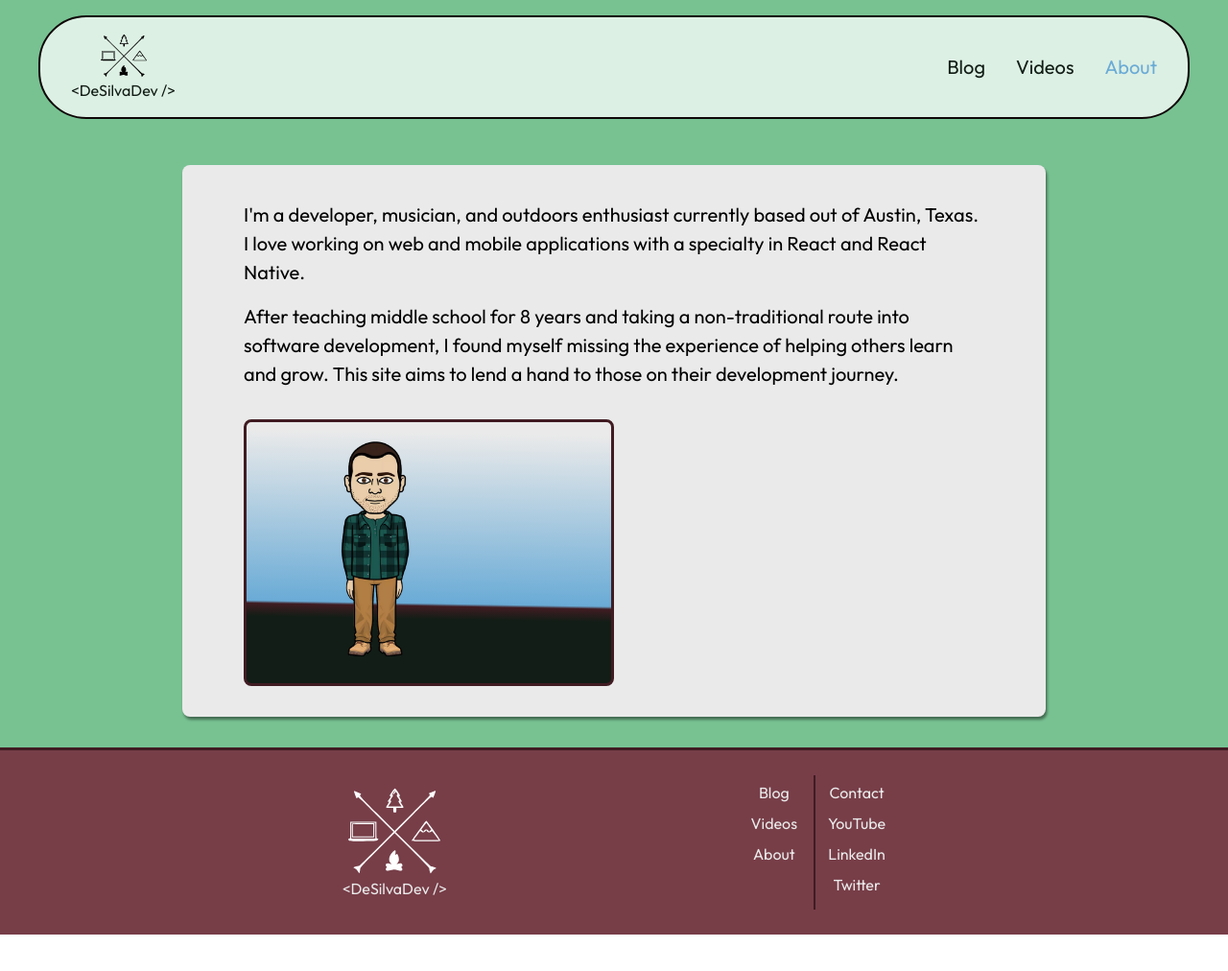
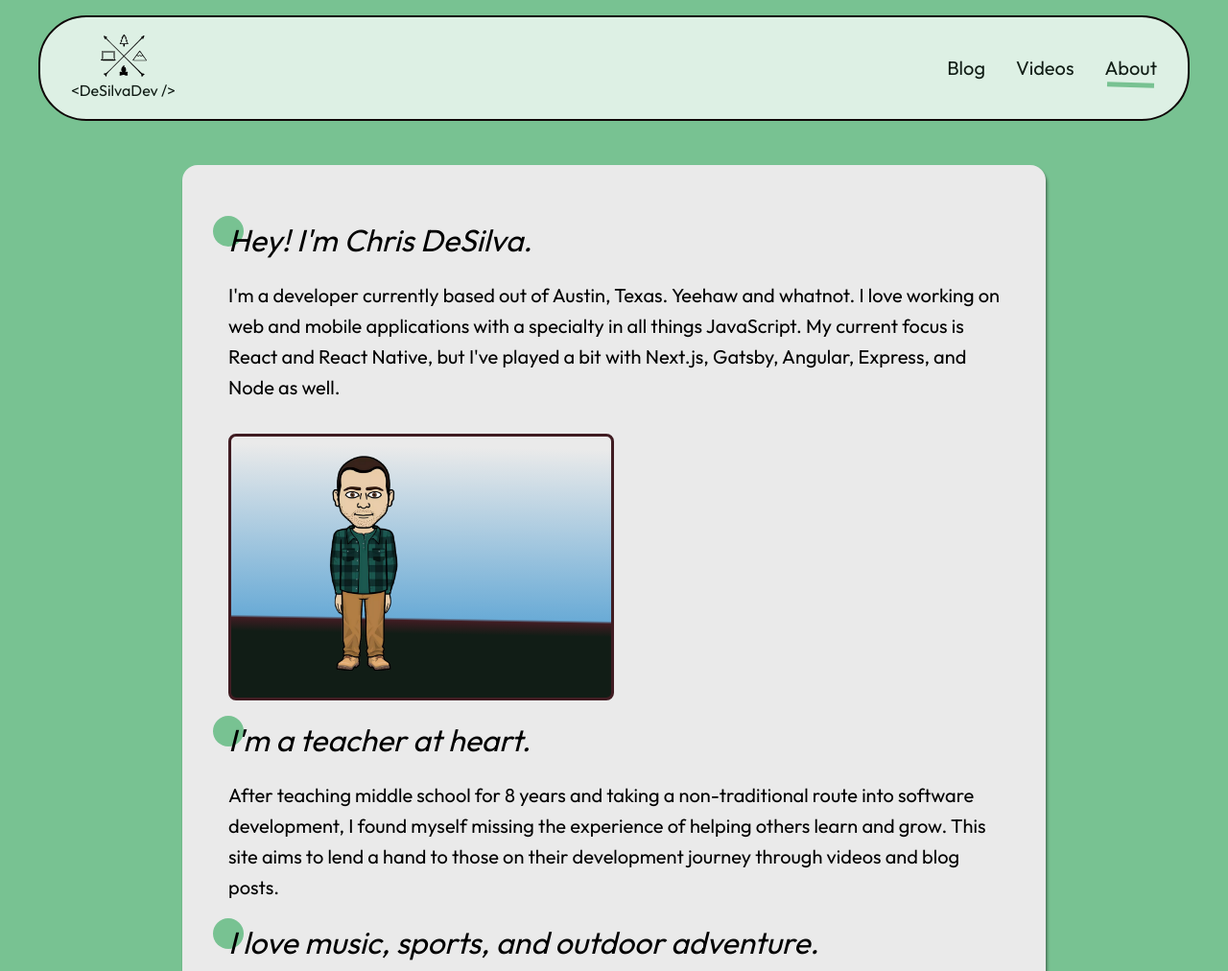
Before and after one commit to chrisdesilva/DeSilvaDev, a Gatsby site: page /about in a window 1280 px wide. Shown: the top 1012 px of the page at 96% size. Before the commit the page ends 974 px from the top, so only its background shows below. Built offline with nearby package versions, Linux system fonts and the light colour scheme; Gatsby itself is replaced by a stand-in of ours.

Commit message:
Adjust active styles, expand about page image on mobile, add link styles for posts, add variables for border-radius

```diff
--- a/src/components/layout/Header.js
+++ b/src/components/layout/Header.js
@@ -26,7 +26,7 @@ export const Header = () => {
     <Wrapper ref={navRef}>
       <Links scrolled={scrolled}>
         <div>
-          <Link to="/">
+          <Link to="/" className="logo">
             <img src={Logo} alt="DeSilvaDev" />
             {`<DeSilvaDev />`}
           </Link>
@@ -80,10 +80,6 @@ const Links = styled.div`
   max-width: 1200px;
   box-shadow: ${(props) => (props.scrolled ? "var(--box-shadow)" : null)};
 
-  .active {
-    color: var(--sky-blue);
-  }
-
   div {
     width: 100%;
     display: flex;
@@ -111,28 +107,25 @@ const Links = styled.div`
     margin-left: 32px;
   }
 
+  .logo {
+    display: flex;
+    flex-direction: column;
+    align-items: center;
+  }
+
   a {
     color: var(--dark-green);
     text-decoration: none;
     position: relative;
-    display: flex;
-    flex-direction: column;
-    align-items: center;
+    transition: color 300ms;
 
-    :hover:after {
-      width: 90%;
+    :hover {
+      color: var(--light-green);
     }
+  }
 
-    :after {
-      transition: 300ms width;
-      content: "";
-      height: 2px;
-      width: 0%;
-      position: absolute;
-      bottom: -8px;
-      left: 5%;
-      background-color: var(--dark-green);
-    }
+  .active {
+    color: var(--light-green);
   }
 
   @media ${BREAKPOINT.md} {
@@ -146,5 +139,20 @@ const Links = styled.div`
       justify-content: space-between;
       flex-direction: row;
     }
+
+    .active {
+      position: relative;
+      color: var(--dark-green);
+      ::after {
+        position: absolute;
+        height: 5px;
+        bottom: -8px;
+        left: 5%;
+        content: "";
+        background-color: var(--light-green);
+        width: 90%;
+        transform: rotate(2deg);
+      }
+    }
   }
 `;
--- a/src/pages/about.js
+++ b/src/pages/about.js
@@ -2,6 +2,7 @@ import React from "react";
 import styled from "styled-components";
 
 import Bitmoji from "images/bitmoji.png";
+import { BREAKPOINT } from "utils/breakpoints";
 import { Layout } from "components/layout/Layout";
 import Seo from "components/layout/SEO";
 import { VisuallyHidden } from "utils/styles";
@@ -15,20 +16,41 @@ const AboutPage = () => {
           <VisuallyHidden>
             <h1>About Page</h1>
           </VisuallyHidden>
+          <h2>
+            <span>Hey! I'm Chris DeSilva.</span>
+          </h2>
           <p>
-            I'm a developer, musician, and outdoors enthusiast currently based
-            out of Austin, Texas. I love working on web and mobile applications
-            with a specialty in React and React Native.
+            I'm a developer currently based out of Austin, Texas. Yeehaw and
+            whatnot. I love working on web and mobile applications with a
+            specialty in all things JavaScript. My current focus is React and
+            React Native, but I've played a bit with Next.js, Gatsby, Angular,
+            Express, and Node as well.
           </p>
+          <div>
+            <img src={Bitmoji} alt="Animated Chris DeSilva" />
+          </div>
+          <h2>
+            <span>I'm a teacher at heart.</span>
+          </h2>
           <p>
             After teaching middle school for 8 years and taking a
             non-traditional route into software development, I found myself
             missing the experience of helping others learn and grow. This site
-            aims to lend a hand to those on their development journey.
+            aims to lend a hand to those on their development journey through
+            videos and blog posts.
           </p>
-          <div>
-            <img src={Bitmoji} alt="Animated Chris DeSilva" />
-          </div>
+          <h2>
+            <span>I love music, sports, and outdoor adventure.</span>
+          </h2>
+          <p>
+            My wife and I have gone to 15 U.S. National Parks and are ready for
+            more once our daughter can sit up safely in one of those sweet baby
+            hiking backpacks. I like to take advantage of the vibrant music
+            scene here in Austin and enjoy playing guitar and singing as well.
+            Fall weekends typically involve lots of couch time being
+            disappointed by the Wisconsin Badgers and Dallas Cowboys. Other
+            parts of the year are spent with the Cubs and Bulls.
+          </p>
         </Content>
       </Wrapper>
     </Layout>
@@ -42,11 +64,11 @@ const Wrapper = styled.section`
 `;
 
 const Content = styled.div`
-  padding: 0 64px 32px 64px;
+  padding: 0 48px 48px 48px;
   margin: 0 auto;
   max-width: 900px;
   background: var(--white);
-  border-radius: 8px;
+  border-radius: 16px;
   box-shadow: var(--box-shadow);
 
   .title {
@@ -60,20 +82,44 @@ const Content = styled.div`
       color: var(--light-green);
     }
   }
+
+  h2 {
+    font-style: italic;
+    position: relative;
+    font-size: 2rem;
+    margin: 16px 0;
+
+    span {
+      position: relative;
+    }
+
+    ::before {
+      width: 1em;
+      height: 1em;
+      content: "";
+      background: var(--light-green);
+      position: absolute;
+      border-radius: 50%;
+      z-index: 0;
+      top: 0;
+      left: -16px;
+    }
+  }
+
   p {
     font-size: 1.25rem;
-    margin-bottom: 16px;
+    margin: 16px 0;
   }
 
   img {
     margin-left: 25%;
     display: block;
     height: 240px;
+    position: relative;
   }
 
   div {
     margin-top: 32px;
-    width: 50%;
     padding: 16px 0;
     position: relative;
     border-radius: 8px;
@@ -86,4 +132,10 @@ const Content = styled.div`
       var(--white) 95%
     );
   }
+
+  @media ${BREAKPOINT.md} {
+    div {
+      width: 50%;
+    }
+  }
 `;
--- a/src/pages/blog.js
+++ b/src/pages/blog.js
@@ -67,7 +67,7 @@ const Content = styled.div`
   padding: 16px;
   background: var(--transparent-dark-brown-90);
   border: 3px solid var(--black);
-  border-radius: 8px;
+  border-radius: var(--container-radius);
   box-shadow: var(--box-shadow);
 
   div {
@@ -84,7 +84,7 @@ const Post = styled(Link)`
   background-color: var(--transparent-white-75);
   border: 2px solid var(--black);
   padding: 16px 32px;
-  border-radius: 12px;
+  border-radius: var(--card-radius);
   margin-bottom: 16px;
   display: block;
   width: 100%;
--- a/src/pages/index.js
+++ b/src/pages/index.js
@@ -99,7 +99,7 @@ const VisuallyHidden = styled.div`
 `;
 
 const ContentContainer = styled.section`
-  border-radius: 20px;
+  border-radius: var(--container-radius);
   padding: 16px 32px;
   box-shadow: var(--box-shadow);
 
@@ -149,7 +149,7 @@ const Post = styled(Link)`
   background-color: var(--transparent-white-75);
   border: 2px solid var(--black);
   padding: 16px 32px;
-  border-radius: 12px;
+  border-radius: var(--card-radius);
   margin-bottom: 16px;
   display: block;
   width: 100%;
--- a/src/pages/videos.js
+++ b/src/pages/videos.js
@@ -60,7 +60,7 @@ const Content = styled.div`
   padding: 16px;
   background: var(--transparent-dark-brown-90);
   border: 3px solid var(--black);
-  border-radius: 8px;
+  border-radius: var(--container-radius);
   box-shadow: var(--box-shadow);
 
   div {
--- a/src/utils/styles.js
+++ b/src/utils/styles.js
@@ -25,6 +25,8 @@ export const GlobalStyle = createGlobalStyle`
         --white: rgb(234, 234, 234);
 
         --box-shadow: 1.5px 3px 3px hsl(0deg 0% 0% / 0.45);
+        --container-radius: 16px;
+        --card-radius: 8px;
     }
 
     *, *::before, *::after {
@@ -40,7 +42,7 @@ export const GlobalStyle = createGlobalStyle`
     }
 
     body {
-        line-height: 1.5;
+        line-height: 1.6;
         -webkit-font-smoothing: antialiased;
         font-family: 'Outfit', Tahoma, Geneva, Verdana, sans-serif;
     }
```
Also changed, not shown: src/components/templates/BlogPost.js (+17 -4 lines).
